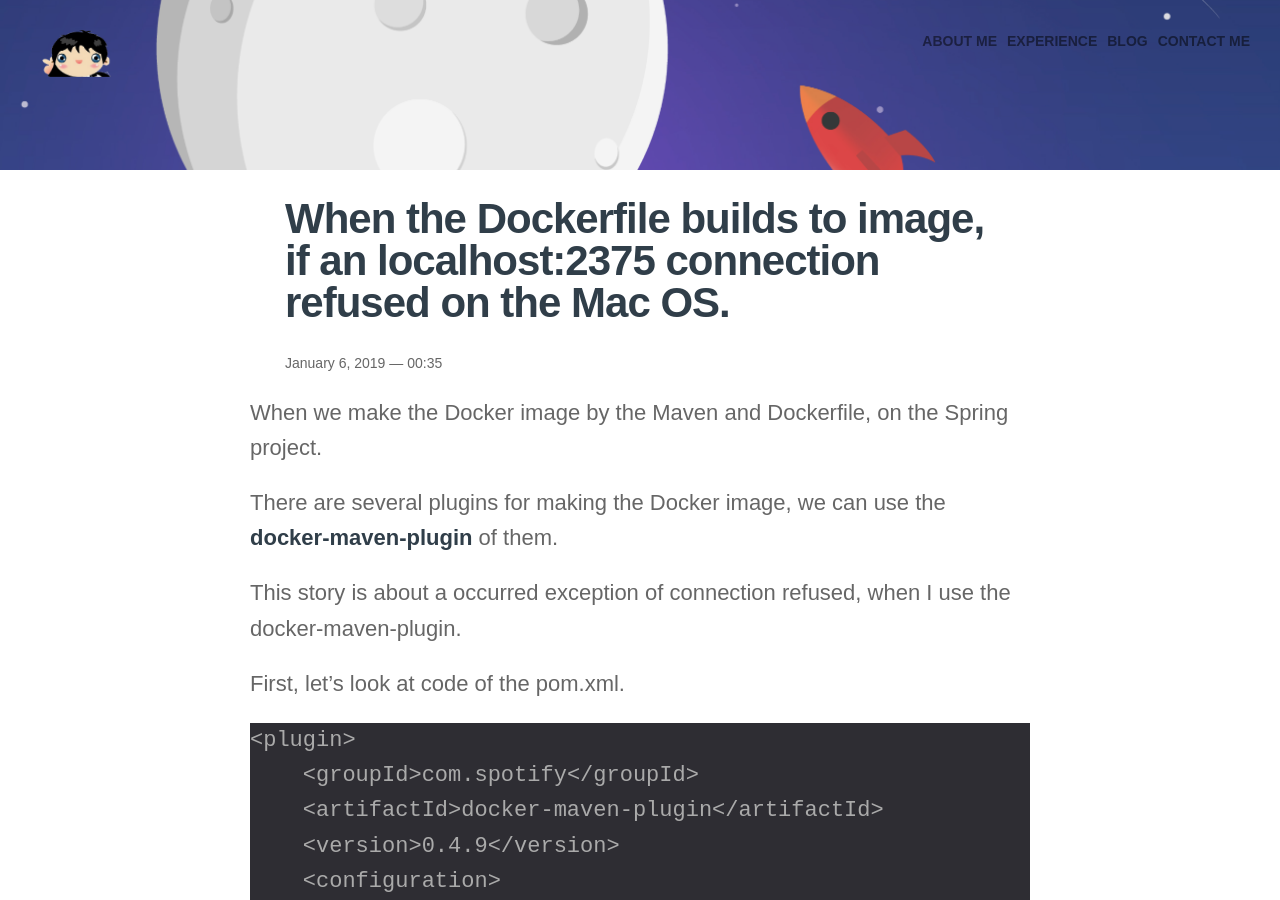
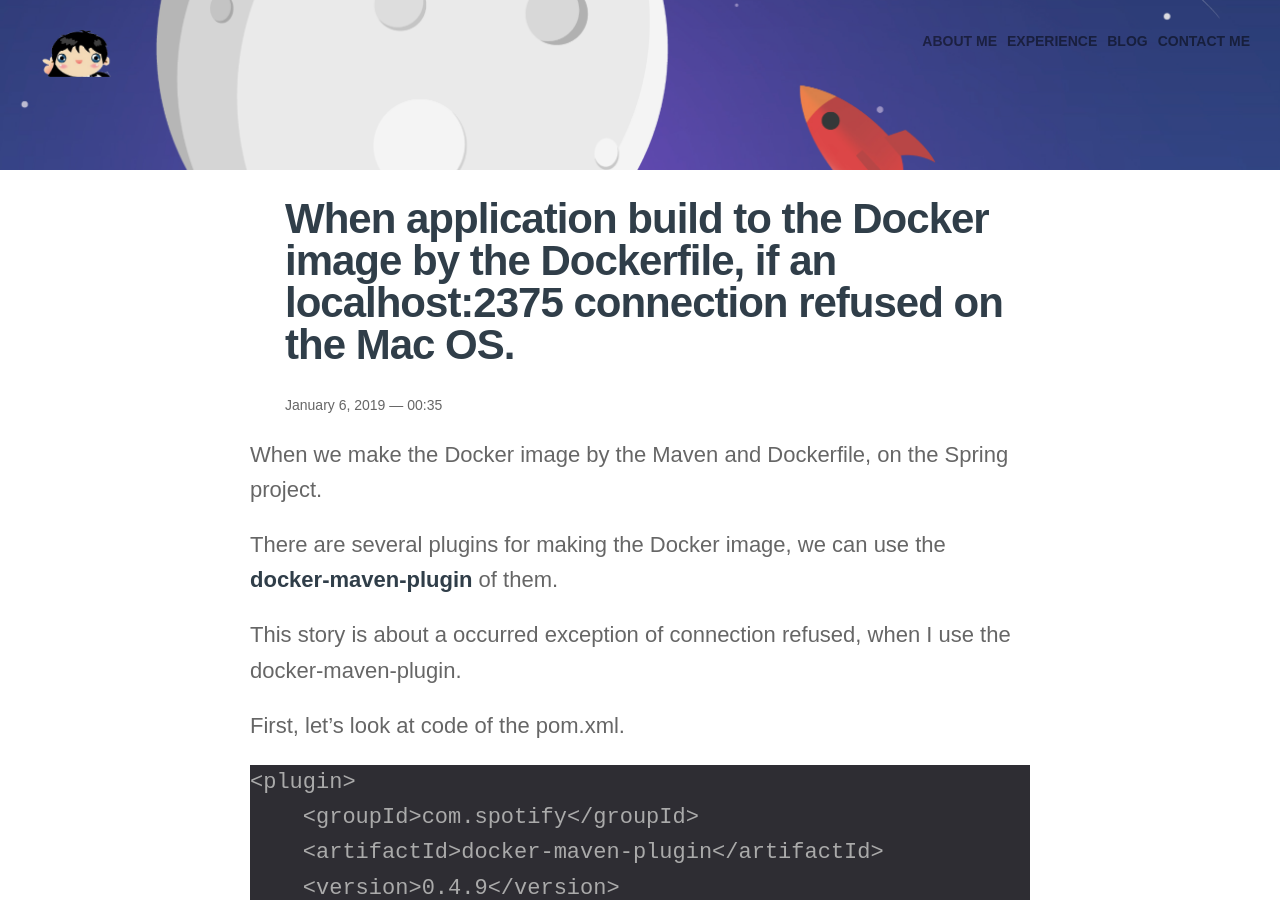
Before and after one commit to LeeKyoungIl/leekyoungil.github.io, a Jekyll site: the page built from _posts/blog/2019-01-05-When-application-build-to-the-Docker-image-by-the-Dockerfile,-if-an-localhost:2375-connection-refused-on-the-mac-os.markdown, in a window 1280 px wide and 900 px high. Built offline with Jekyll 4.4.1, drawn with Linux system fonts in a browser that asks for light colours; nearby versions of some CDN libraries; comment, search, counter and statistics services are not loaded.

Commit message:
new blog posted

```diff
--- a/_posts/blog/2019-01-05-When-the-Dockerfile-builds-to-image,-if-an-localhost:2375-connection-refused-on-the-mac-os.markdown
+++ b/_posts/blog/2019-01-05-When-application-build-to-the-Docker-image-by-the-Dockerfile,-if-an-localhost:2375-connection-refused-on-the-mac-os.markdown
@@ -1,7 +1,7 @@
 ---
 layout: post
 published: true
-title: "When the Dockerfile builds to image, if an localhost:2375 connection refused on the Mac OS."
+title: "When application build to the Docker image by the Dockerfile, if an localhost:2375 connection refused on the Mac OS."
 date: 2019-01-05 20:35:30 -0400
 categories: [blog]
 tags: [dockerfile, maven, 2375, connection, refused]
```
